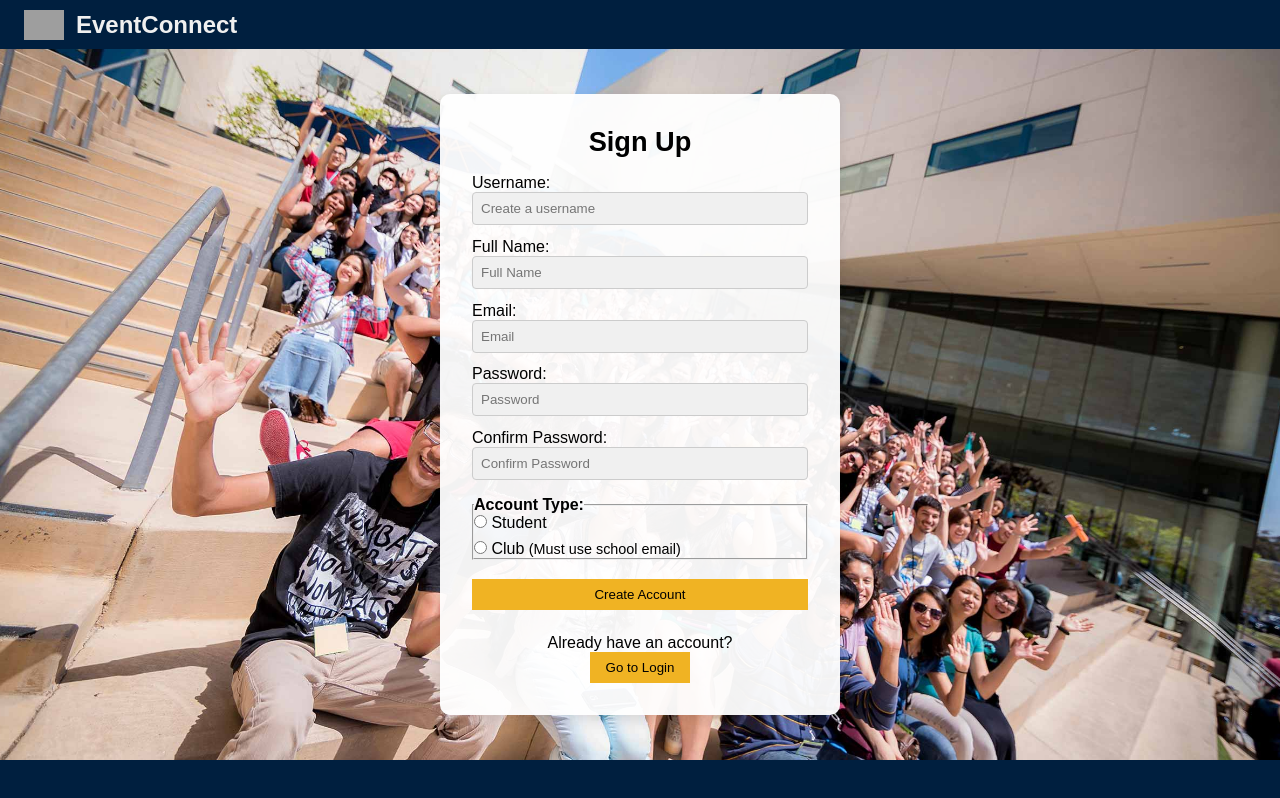
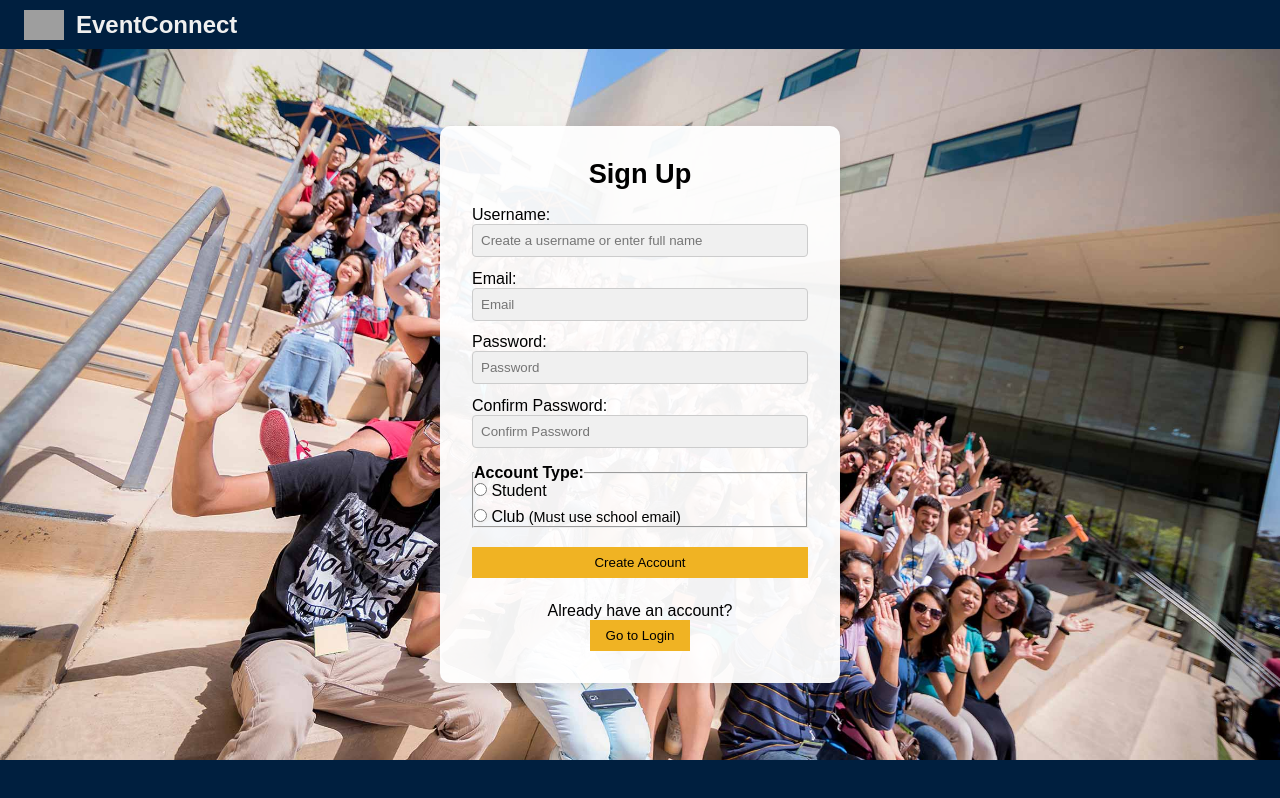
Before and after one commit to 4hlecks/acm-hack-su25, a Next.js app in the folder client/: page /register in a window 1280 px wide. Built offline with nearby package versions, Linux system fonts and the light colour scheme; grey boxes are pictures that could not be loaded.

Commit message:
register: remove Full Name field; label 'Username or Name'

```diff
--- a/client/src/app/register/page.jsx
+++ b/client/src/app/register/page.jsx
@@ -76,24 +76,7 @@ export default function RegisterPage() {
               Username:
               <input
                 type="text"
-                placeholder="Create a username"
-                required
-                style={{
-                  backgroundColor: '#f0f0f0',
-                  width: '100%',
-                  padding: '0.5rem',
-                  marginBottom: '0.8rem',
-                  border: '1px solid #ccc',
-                  borderRadius: '4px'
-                }}
-              />
-            </label>
-
-            <label>
-              Full Name:
-              <input
-                type="text"
-                placeholder="Full Name"
+                placeholder="Create a username or enter full name"
                 required
                 style={{
                   backgroundColor: '#f0f0f0',
```
